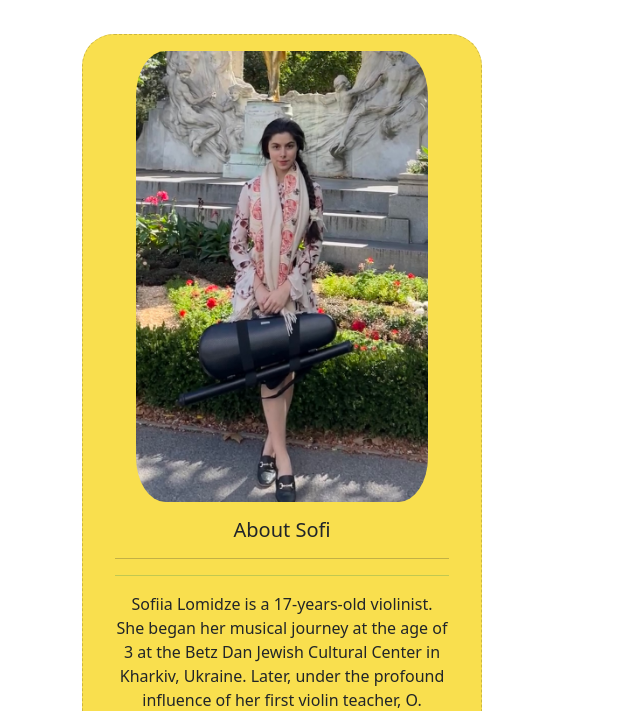
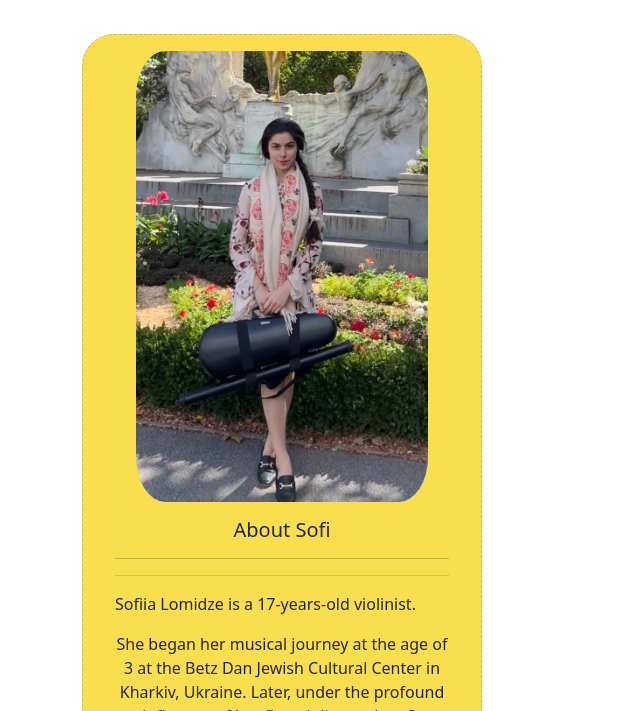
Before and after one commit to solomidze/sofilomidze, a plain HTML site: page index copy.html in a window 1280 px wide. Shown: the part 89-800 px from the top of the page, without its empty margins (0-640 px from the left). Drawn offline with nearby package versions, Linux system fonts and the light colour scheme.

Commit message:
Update index copy.html

```diff
--- a/index copy.html
+++ b/index copy.html
@@ -82,6 +82,7 @@
               <hr>
             </div>
             <div align="center">
+              <p align="justify">
               Sofiia Lomidze is a 17-years-old violinist.
           <p>
           She began her musical
@@ -128,6 +129,7 @@
             horseback riding, since early childhood. Beginning ballet at the age
             of three, Sofi continues to find joy in dance to this day.
           </p>
+           </p>
             </div>
         </div>
       </div>
```
